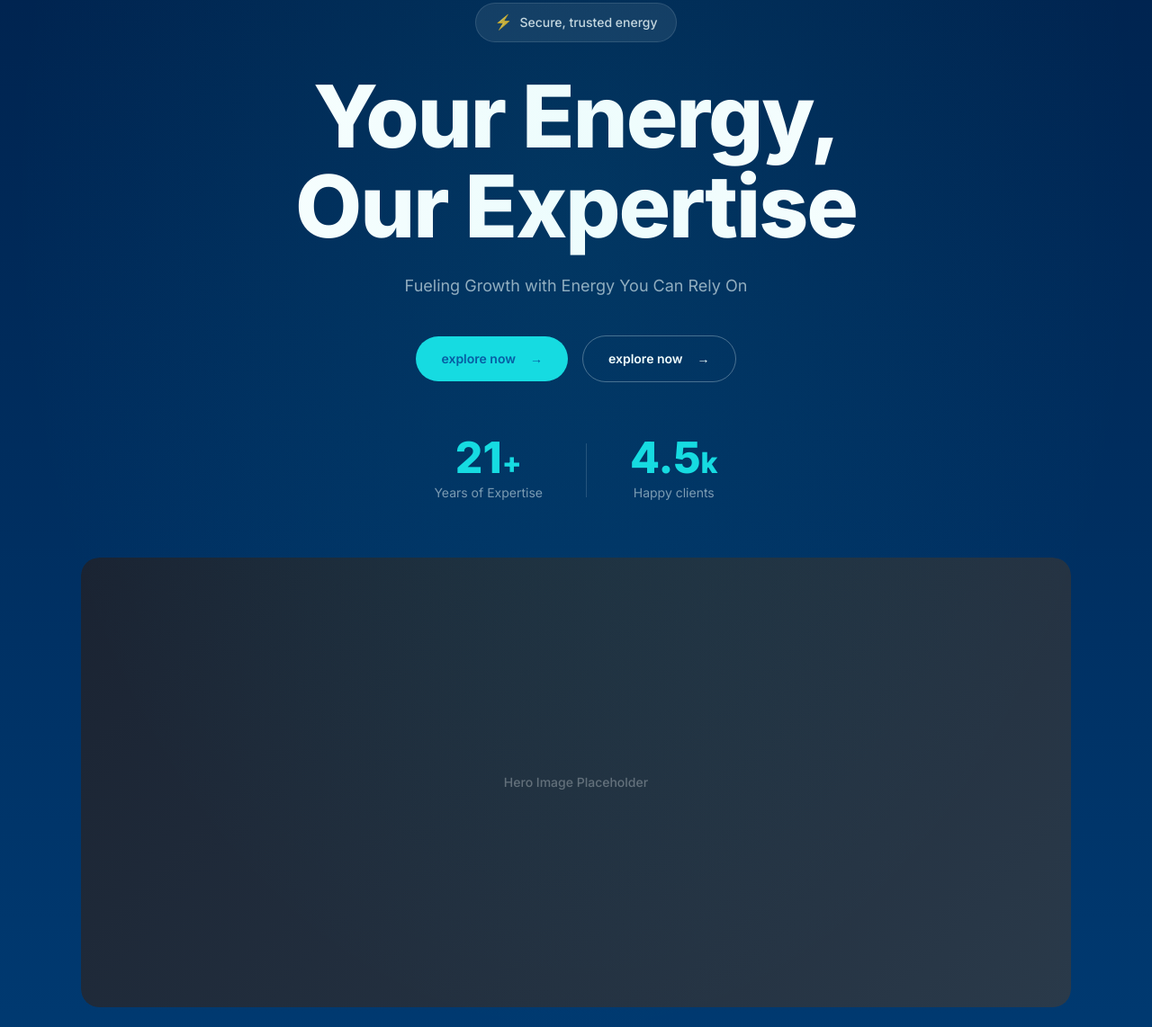
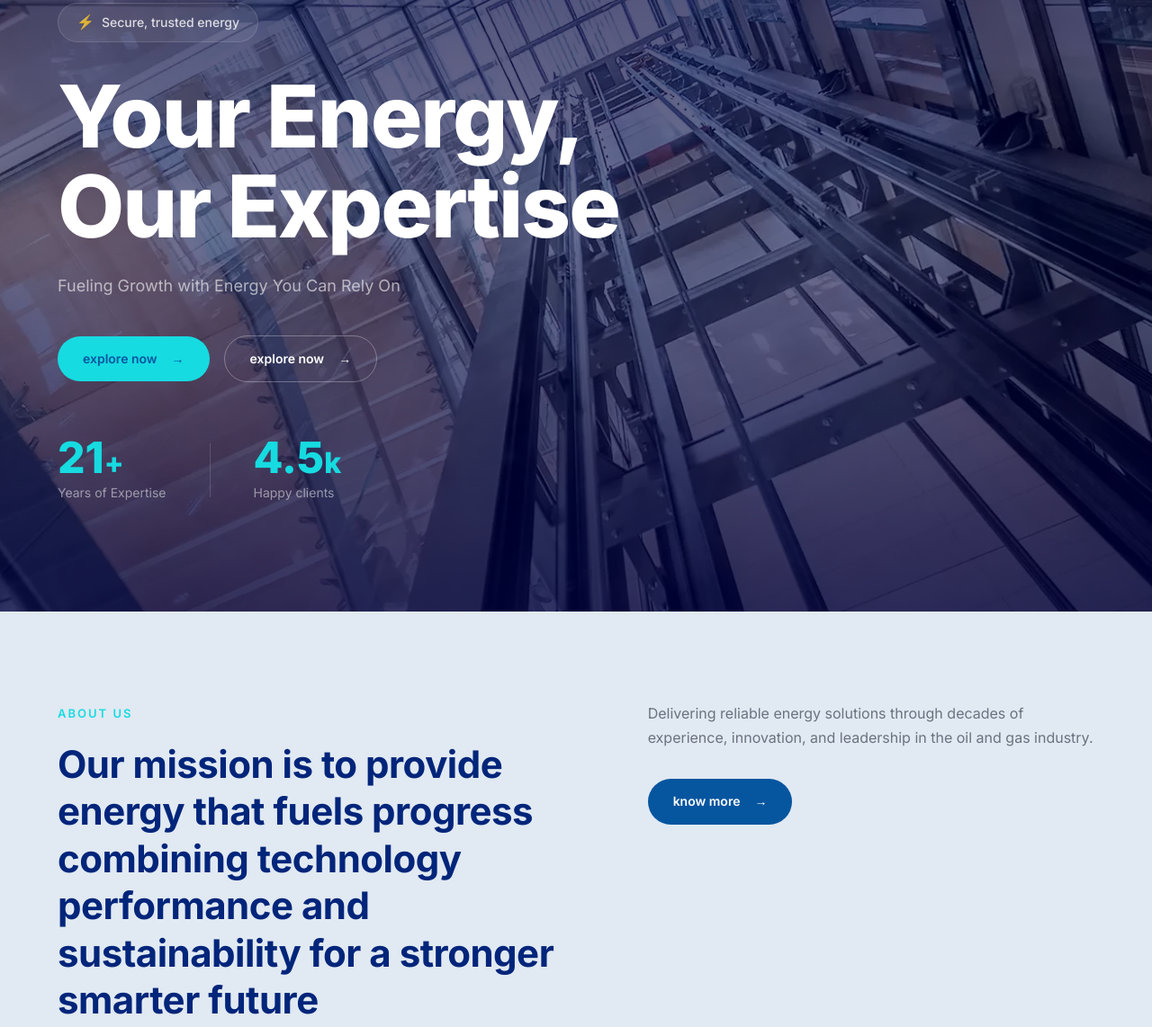
Before and after one commit to martinsmith/site-build-test, a website built with Vite: page index.html in a window 1280 px wide. Shown: the part 197-1339 px from the top of the page at 90% size. Built offline with nearby package versions, Linux system fonts and the light colour scheme.

Commit message:
Progress

```diff
--- a/index.html
+++ b/index.html
@@ -62,6 +62,7 @@
 
   <!-- HERO SECTION -->
   <section id="hero">
+    <div class="hero-content">
       <div class="hero-badge">
         <span class="badge-icon">⚡</span>
         <span>Secure, trusted energy</span>
@@ -82,10 +83,6 @@
           <div class="stat-number">4.5<span class="stat-unit">k</span></div>
           <div class="stat-label">Happy clients</div>
         </div>
-    </div>
-    <div class="hero-image-placeholder">
-      <div class="placeholder-img" style="background: linear-gradient(135deg, oklch(25.49% 0.0313 260.42) 0%, oklch(34.16% 0.0352 248.89) 100%);">
-        <span>Hero Image Placeholder</span>
       </div>
     </div>
   </section>
--- a/style.css
+++ b/style.css
@@ -25,6 +25,7 @@ ul { list-style: none; }
   --gray-100: oklch(97.02% 0 none);
   --gray-200: oklch(92.19% 0 none);
   --cobalt: oklch(30% 0.16 253.58);
+  --overlay: oklch(15% 0.12 253.58);
   --gray-400: oklch(71.37% 0.0192 261.32);
   --gray-600: oklch(55.10% 0.0234 264.36);
   --radius: 12px;
@@ -250,9 +251,9 @@ ul { list-style: none; }
 
 /* ===== HERO ===== */
 #hero {
-  background: linear-gradient(to bottom, var(--dark-bg-deep), var(--dark-bg));
-  padding: 200px 24px 60px;
-  text-align: center;
+  background: url('/hero1.webp') center / cover no-repeat;
+  padding: 200px 24px 120px;
+  text-align: left;
   color: var(--white);
   position: relative;
   overflow: hidden;
@@ -261,7 +262,7 @@ ul { list-style: none; }
   content: '';
   position: absolute;
   top: 0; left: 0; right: 0; bottom: 0;
-  background: radial-gradient(ellipse at 50% 30%, oklch(81.03% 0.1356 198.40 / 0.08) 0%, transparent 70%);
+  background: linear-gradient(to bottom, oklch(15% 0.12 253.58 / 0.75) 0%, oklch(15% 0.12 253.58 / 0.55) 50%, oklch(15% 0.12 253.58 / 0.80) 100%);
   pointer-events: none;
 }
 
@@ -292,14 +293,14 @@ ul { list-style: none; }
   font-size: 18px;
   color: oklch(100% 0 none / 0.6);
   max-width: 500px;
-  margin: 0 auto 40px;
+  margin: 0 0 40px;
   font-weight: 400;
 }
 
 .hero-ctas {
   display: flex;
   align-items: center;
-  justify-content: center;
+  justify-content: flex-start;
   gap: 16px;
   margin-bottom: 60px;
 }
@@ -307,9 +308,8 @@ ul { list-style: none; }
 .hero-stats {
   display: flex;
   align-items: center;
-  justify-content: center;
+  justify-content: flex-start;
   gap: 48px;
-  margin-bottom: 60px;
 }
 .stat-number {
   font-size: 48px;
@@ -332,16 +332,12 @@ ul { list-style: none; }
   background: oklch(100% 0 none / 0.15);
 }
 
-.hero-image-placeholder {
-  max-width: 1100px;
+.hero-content {
+  position: relative;
+  z-index: 1;
+  max-width: 1200px;
   margin: 0 auto;
-  height: 500px;
-  border-radius: var(--radius-lg);
-  overflow: hidden;
-}
-.hero-image-placeholder .placeholder-img {
-  border-radius: var(--radius-lg);
-  background: linear-gradient(135deg, oklch(28.16% 0.0340 255.80) 0%, oklch(21.35% 0.0334 251.31) 50%, oklch(27.69% 0.0487 260.71) 100%);
+  padding: 0 24px;
 }
 
 
```
Also changed, not shown: hero1.webp (added). Lines whose indentation alone changed are shown as unchanged.
